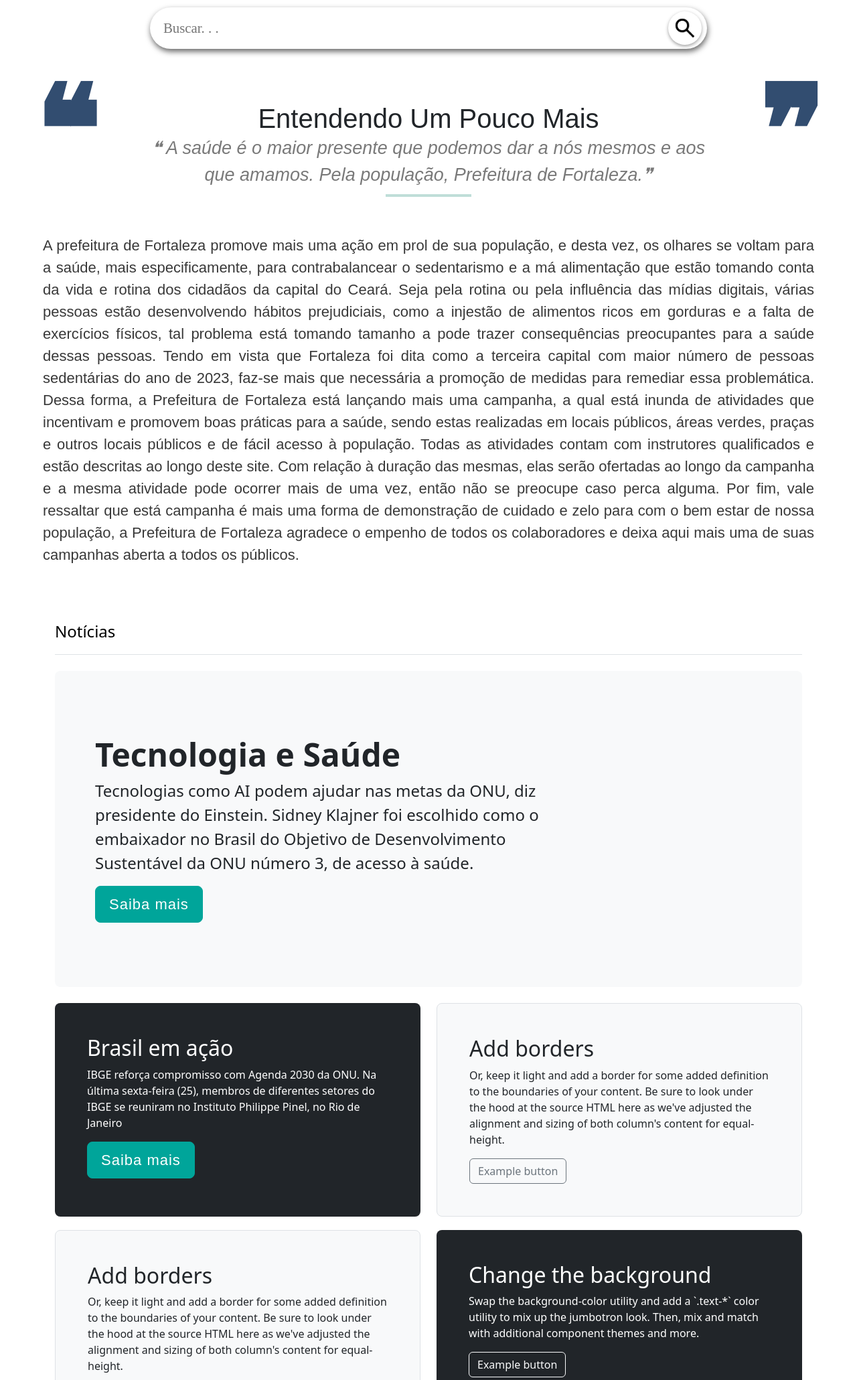
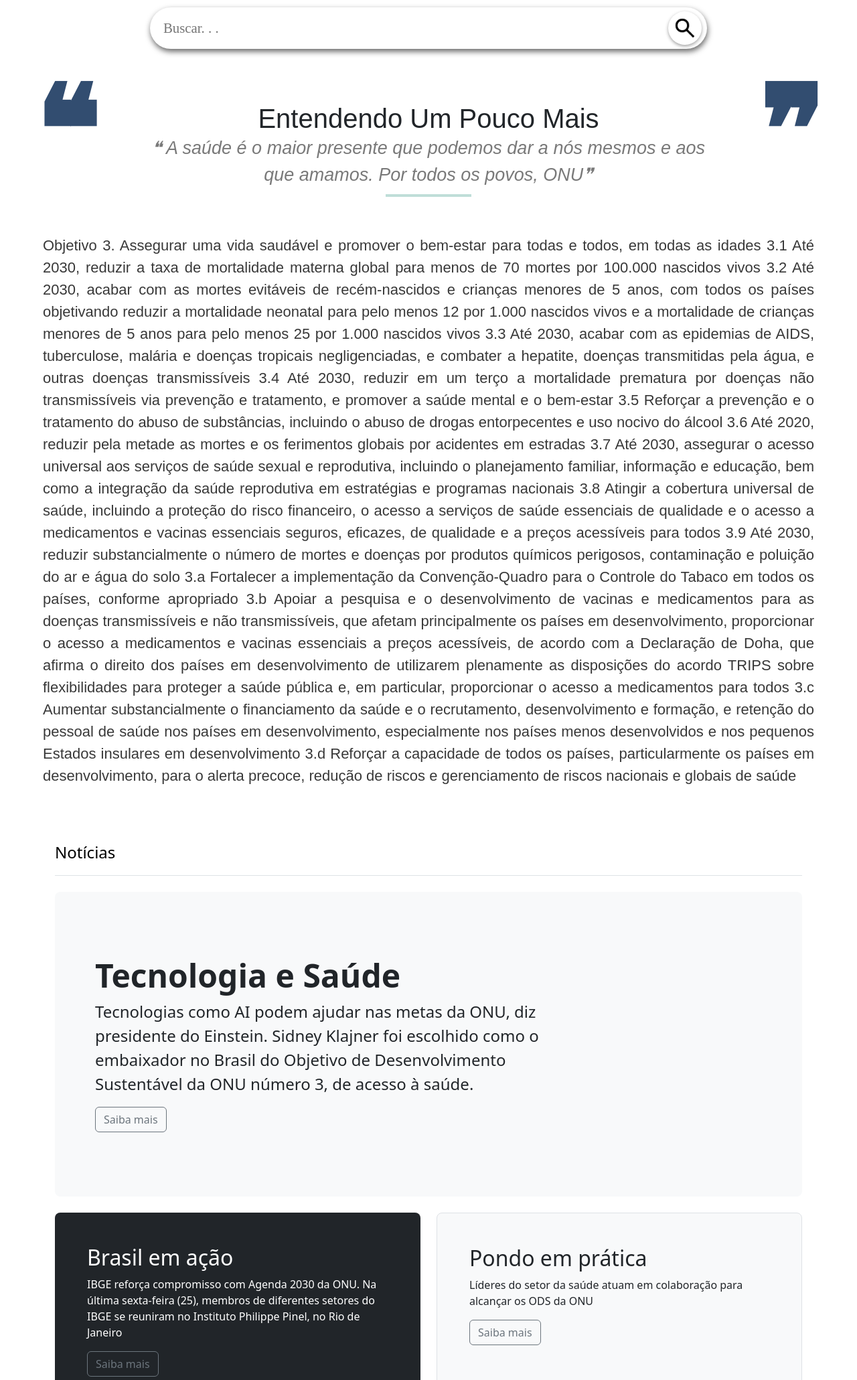
Before and after one commit to Alisson014/webfinalproject2, a Flask app: page / in a window 1280 px wide. Shown: the part 2142-4203 px from the top of the page at 67% size. Run offline with Flask 3, Linux system fonts and the light colour scheme.

Commit message:
Conteúdo

```diff
--- a/templates/index.html
+++ b/templates/index.html
@@ -3,7 +3,9 @@
 <head>
     <meta charset="UTF-8">
     <meta name="viewport" content="width=device-width, initial-scale=1.0">
-    <title>Document</title>
+    <title>Saúde e Bem-Estar</title>
+    <link rel="shortcut icon" href="{{ url_for('static', filename='img/iconSite.png') }}" type="image/x-icon">
+
     <link rel="stylesheet" href="{{url_for('static', filename='css/style.css')}}">
     <link rel="stylesheet" href="{{url_for('static', filename='css/responsive.css')}}">
 
@@ -277,24 +279,22 @@
 
     <div class="ConteudoTexto">
         <h1 class="title" style="margin-bottom: 0;">Entendendo Um Pouco Mais</h1>
-        <i>❝ A saúde é o maior presente que podemos dar a nós mesmos e aos<br> que amamos. Pela população, Prefeitura de Fortaleza.❞</i>
+        <i>❝ A saúde é o maior presente que podemos dar a nós mesmos e aos<br> que amamos. Por todos os povos, ONU❞</i>
         <hr>
-        <p>A prefeitura de Fortaleza promove mais uma ação em prol de sua população, e desta vez, os olhares se voltam
-            para a saúde, mais especificamente, para contrabalancear o sedentarismo e a má alimentação que estão tomando
-            conta da vida e rotina dos cidadãos da capital do Ceará. Seja pela rotina ou pela influência das mídias digitais,
-            várias pessoas estão desenvolvendo hábitos prejudiciais, como a injestão de alimentos ricos em gorduras e a
-            falta de exercícios físicos, tal problema está tomando tamanho a pode trazer consequências preocupantes para a
-            saúde dessas pessoas. Tendo em vista que Fortaleza foi dita como a terceira capital com maior número de pessoas
-            sedentárias do ano de 2023, faz-se mais que necessária a promoção de medidas para remediar essa problemática.
-            Dessa forma, a Prefeitura de Fortaleza está lançando mais uma campanha, a qual está inunda de atividades
-            que incentivam e promovem boas práticas para a saúde, sendo estas realizadas em locais públicos, áreas verdes,
-            praças e outros locais públicos e de fácil acesso à população.
-            Todas as atividades contam com instrutores qualificados e estão descritas ao longo deste site.
-            Com relação à duração das mesmas, elas serão ofertadas ao longo da campanha e a mesma atividade pode ocorrer
-            mais de uma vez, então não se preocupe caso perca alguma.
-            Por fim, vale ressaltar que está campanha é mais uma forma de demonstração de cuidado e zelo para com o bem estar
-            de nossa população, a Prefeitura de Fortaleza agradece o empenho de todos os colaboradores e deixa aqui
-            mais uma de suas campanhas aberta a todos os públicos.
+        <p>Objetivo 3. Assegurar uma vida saudável e promover o bem-estar para todas e todos, em todas as idades
+            3.1 Até 2030, reduzir a taxa de mortalidade materna global para menos de 70 mortes por 100.000 nascidos vivos
+            3.2 Até 2030, acabar com as mortes evitáveis de recém-nascidos e crianças menores de 5 anos, com todos os países objetivando reduzir a mortalidade neonatal para pelo menos 12 por 1.000 nascidos vivos e a mortalidade de crianças menores de 5 anos para pelo menos 25 por 1.000 nascidos vivos
+            3.3 Até 2030, acabar com as epidemias de AIDS, tuberculose, malária e doenças tropicais negligenciadas, e combater a hepatite, doenças transmitidas pela água, e outras doenças transmissíveis
+            3.4 Até 2030, reduzir em um terço a mortalidade prematura por doenças não transmissíveis via prevenção e tratamento, e promover a saúde mental e o bem-estar
+            3.5 Reforçar a prevenção e o tratamento do abuso de substâncias, incluindo o abuso de drogas entorpecentes e uso nocivo do álcool
+            3.6 Até 2020, reduzir pela metade as mortes e os ferimentos globais por acidentes em estradas
+            3.7 Até 2030, assegurar o acesso universal aos serviços de saúde sexual e reprodutiva, incluindo o planejamento familiar, informação e educação, bem como a integração da saúde reprodutiva em estratégias e programas nacionais
+            3.8 Atingir a cobertura universal de saúde, incluindo a proteção do risco financeiro, o acesso a serviços de saúde essenciais de qualidade e o acesso a medicamentos e vacinas essenciais seguros, eficazes, de qualidade e a preços acessíveis para todos
+            3.9 Até 2030, reduzir substancialmente o número de mortes e doenças por produtos químicos perigosos, contaminação e poluição do ar e água do solo
+            3.a Fortalecer a implementação da Convenção-Quadro para o Controle do Tabaco em todos os países, conforme apropriado
+            3.b Apoiar a pesquisa e o desenvolvimento de vacinas e medicamentos para as doenças transmissíveis e não transmissíveis, que afetam principalmente os países em desenvolvimento, proporcionar o acesso a medicamentos e vacinas essenciais a preços acessíveis, de acordo com a Declaração de Doha, que afirma o direito dos países em desenvolvimento de utilizarem plenamente as disposições do acordo TRIPS sobre flexibilidades para proteger a saúde pública e, em particular, proporcionar o acesso a medicamentos para todos
+            3.c Aumentar substancialmente o financiamento da saúde e o recrutamento, desenvolvimento e formação, e retenção do pessoal de saúde nos países em desenvolvimento, especialmente nos países menos desenvolvidos e nos pequenos Estados insulares em desenvolvimento
+            3.d Reforçar a capacidade de todos os países, particularmente os países em desenvolvimento, para o alerta precoce, redução de riscos e gerenciamento de riscos nacionais e globais de saúde
         </p>
 
         <strong class="Aspas top-left">❝</strong>
@@ -319,7 +319,7 @@
                  Sustentável da ONU número 3, de acesso à saúde.
 
               </p>
-              <button class="Botao" type="button">Saiba mais</button>
+              <a href="https://valor.globo.com/empresas/esg/noticia/2024/04/25/tecnologias-como-ai-podem-ajudar-nas-metas-da-onu-diz-presidente-do-einstein.ghtml" class="btn btn-outline-secondary" type="button">Saiba mais</a>
             </div>
           </div>
 
@@ -333,14 +333,16 @@
                    se reuniram no Instituto Philippe Pinel, no Rio de Janeiro
 
                 </p>
-                <button class="Botao" type="button">Saiba mais</button>
+                <a href="https://agenciadenoticias.ibge.gov.br/agencia-noticias/2012-agencia-de-noticias/noticias/37745-ibge-reforca-compromisso-com-agenda-2030-da-onu" class="btn btn-outline-secondary" type="button">Saiba mais</a>
               </div>
             </div>
             <div class="col-md-6">
               <div class="h-100 p-5 bg-body-tertiary border rounded-3">
-                <h2>Add borders</h2>
-                <p>Or, keep it light and add a border for some added definition to the boundaries of your content. Be sure to look under the hood at the source HTML here as we've adjusted the alignment and sizing of both column's content for equal-height.</p>
-                <button class="btn btn-outline-secondary" type="button">Example button</button>
+                <h2>Pondo em prática</h2>
+                <p>
+                  Líderes do setor da saúde atuam em colaboração para alcançar os ODS da ONU
+                </p>
+                <a href="https://futurodasaude.com.br/ods-da-onu/" class="btn btn-outline-secondary" type="button">Saiba mais</a>
               </div>
             </div>
           </div>
@@ -348,16 +350,22 @@
           <div class="row align-items-md-stretch margin-top-40">
             <div class="col-md-6">
               <div class="h-100 p-5 bg-body-tertiary border rounded-3">
-                <h2>Add borders</h2>
-                <p>Or, keep it light and add a border for some added definition to the boundaries of your content. Be sure to look under the hood at the source HTML here as we've adjusted the alignment and sizing of both column's content for equal-height.</p>
-                <button class="btn btn-outline-secondary" type="button">Example button</button>
+                <h2>Virada ODS</h2>
+                <p>
+                  Virada ODS abordará Objetivos de Desenvolvimento Sustentável em SP.
+                  A Virada ODS é um evento anual em São Paulo que promove os Objetivos de Desenvolvimento Sustentável (ODS) da ONU.
+                </p>
+                <a href="https://observatorio3setor.org.br/virada-ods-abordara-objetivos-de-desenvolvimento-sustentavel-em-sp/" class="btn btn-outline-secondary" type="button">Saiba mais</a>
               </div>
             </div>
             <div class="col-md-6">
               <div class="h-100 p-5 text-bg-dark rounded-3">
                 <h2>Change the background</h2>
-                <p>Swap the background-color utility and add a `.text-*` color utility to mix up the jumbotron look. Then, mix and match with additional component themes and more.</p>
-                <button class="btn btn-outline-light" type="button">Example button</button>
+                <p>
+                  Conheça o novo CEO brasileiro porta-voz de programa de líderes da ONU.
+                  A convite do Pacto Global da ONU, o CEO da companhia, Virgílio Gibbon, será um dos porta-vozes do ODS 3, sobre saúde e bem-estar.
+                </p>
+                <a href="https://exame.com/webstories/negocios/conheca-o-ceo-brasileiro-que-sera-porta-voz-da-onu/" class="btn btn-outline-light" type="button">Saiba mais</a>
               </div>
             </div>
 
@@ -371,35 +379,35 @@
             <footer >
               <div class="row">
                 <div class="col-6 col-md-2 mb-3">
-                  <h5>Section</h5>
+                  <h5>Filiações</h5>
                   <ul class="nav flex-column">
-                    <li class="nav-item mb-2"><a href="#" class="nav-link p-0 text-footer">Home</a></li>
-                    <li class="nav-item mb-2"><a href="#" class="nav-link p-0 text-footer">Features</a></li>
-                    <li class="nav-item mb-2"><a href="#" class="nav-link p-0 text-footer">Pricing</a></li>
-                    <li class="nav-item mb-2"><a href="#" class="nav-link p-0 text-footer">FAQs</a></li>
-                    <li class="nav-item mb-2"><a href="#" class="nav-link p-0 text-footer">About</a></li>
+                    <li class="nav-item mb-2"><a href="#" class="nav-link p-0 text-footer">Governo Federal</a></li>
+                    <li class="nav-item mb-2"><a href="#" class="nav-link p-0 text-footer">Governo Estadual</a></li>
+                    <li class="nav-item mb-2"><a href="#" class="nav-link p-0 text-footer">IBGE</a></li>
+                    <li class="nav-item mb-2"><a href="#" class="nav-link p-0 text-footer">OMS</a></li>
+                    <li class="nav-item mb-2"><a href="#" class="nav-link p-0 text-footer">Ministério da saúde</a></li>
                   </ul>
                 </div>
 
                 <div class="col-6 col-md-2 mb-3">
-                  <h5>Section</h5>
+                  <h5>Mais acessados</h5>
                   <ul class="nav flex-column">
-                    <li class="nav-item mb-2"><a href="#" class="nav-link p-0 text-footer">Home</a></li>
-                    <li class="nav-item mb-2"><a href="#" class="nav-link p-0 text-footer">Features</a></li>
-                    <li class="nav-item mb-2"><a href="#" class="nav-link p-0 text-footer">Pricing</a></li>
+                    <li class="nav-item mb-2"><a href="#" class="nav-link p-0 text-footer">ONU</a></li>
+                    <li class="nav-item mb-2"><a href="#" class="nav-link p-0 text-footer">ODS</a></li>
+                    <li class="nav-item mb-2"><a href="#" class="nav-link p-0 text-footer">Pulação</a></li>
                     <li class="nav-item mb-2"><a href="#" class="nav-link p-0 text-footer">FAQs</a></li>
-                    <li class="nav-item mb-2"><a href="#" class="nav-link p-0 text-footer">About</a></li>
+                    <li class="nav-item mb-2"><a href="#" class="nav-link p-0 text-footer">Mundo</a></li>
                   </ul>
                 </div>
 
                 <div class="col-6 col-md-2 mb-3">
-                  <h5>Section</h5>
+                  <h5>Outros</h5>
                   <ul class="nav flex-column">
-                    <li class="nav-item mb-2"><a href="#" class="nav-link p-0 text-footer">Home</a></li>
-                    <li class="nav-item mb-2"><a href="#" class="nav-link p-0 text-footer">Features</a></li>
-                    <li class="nav-item mb-2"><a href="#" class="nav-link p-0 text-footer">Pricing</a></li>
-                    <li class="nav-item mb-2"><a href="#" class="nav-link p-0 text-footer">FAQs</a></li>
-                    <li class="nav-item mb-2"><a href="#" class="nav-link p-0 text-footer">About</a></li>
+                    <li class="nav-item mb-2"><a href="#" class="nav-link p-0 text-footer">ODS 1</a></li>
+                    <li class="nav-item mb-2"><a href="#" class="nav-link p-0 text-footer">ODS 2</a></li>
+                    <li class="nav-item mb-2"><a href="#" class="nav-link p-0 text-footer">ODS 4</a></li>
+                    <li class="nav-item mb-2"><a href="#" class="nav-link p-0 text-footer">ODS 5</a></li>
+                    <li class="nav-item mb-2"><a href="#" class="nav-link p-0 text-footer">ODS 6</a></li>
                   </ul>
                 </div>
 
```
Also changed, not shown: static/img/iconSite.png (added), 2 other files.
